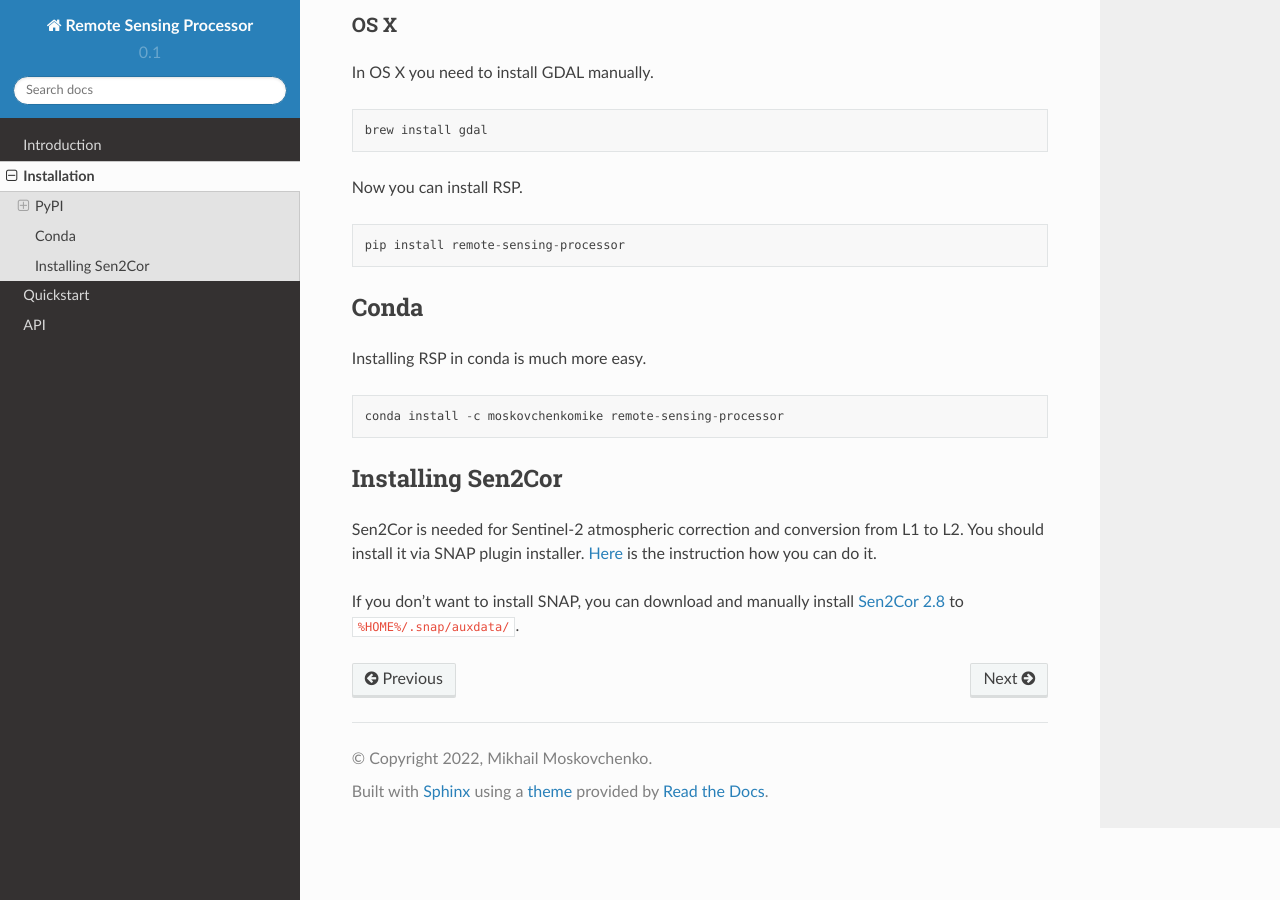
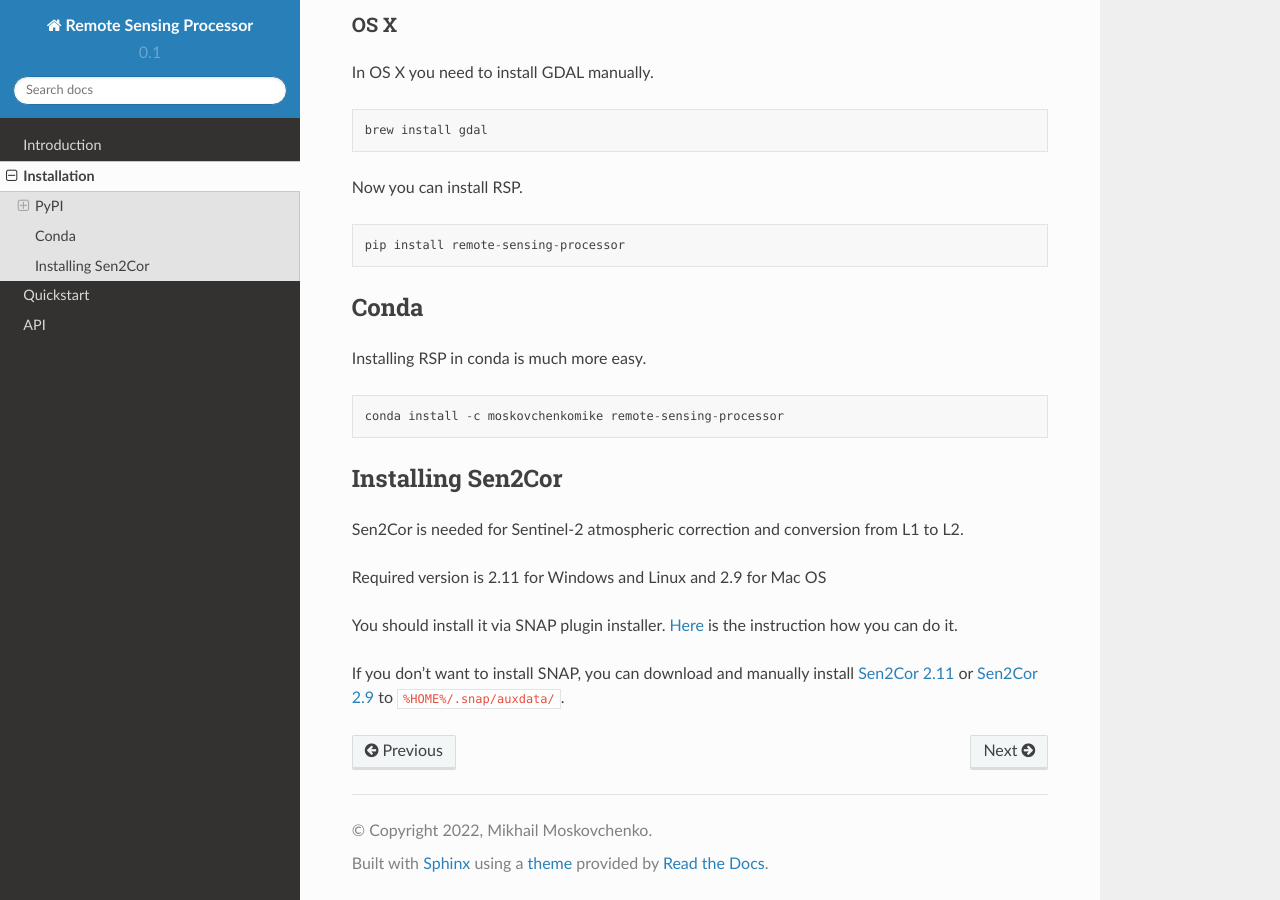
Before and after one commit to simonreise/remote-sensing-processor, a Sphinx documentation site: the page built from docs/install.md, in a window 1280 px wide and 900 px high, scrolled down 1335 px. Built offline with Sphinx 7.4.7 and the Read the Docs theme 2.0.0, drawn with Linux system fonts in a browser that asks for light colours.

Commit message:
Sen2Cor version requirement updated

```diff
--- a/docs/install.md
+++ b/docs/install.md
@@ -65,6 +65,10 @@ conda install -c moskovchenkomike remote-sensing-processor
 
 ## Installing Sen2Cor
 
-Sen2Cor is needed for Sentinel-2 atmospheric correction and conversion from L1 to L2. You should install it via SNAP plugin installer. [Here](http://wiki.awf.forst.uni-goettingen.de/wiki/index.php/Installation_of_SNAP) is the instruction how you can do it.
+Sen2Cor is needed for Sentinel-2 atmospheric correction and conversion from L1 to L2.
 
-If you don't want to install SNAP, you can download and manually install [Sen2Cor 2.8](http://step.esa.int/main/snap-supported-plugins/sen2cor/sen2cor_v2-8/) to `%HOME%/.snap/auxdata/`.
+Required version is 2.11 for Windows and Linux and 2.9 for Mac OS
+
+You should install it via SNAP plugin installer. [Here](http://wiki.awf.forst.uni-goettingen.de/wiki/index.php/Installation_of_SNAP) is the instruction how you can do it.
+
+If you don't want to install SNAP, you can download and manually install [Sen2Cor 2.11](http://step.esa.int/main/snap-supported-plugins/sen2cor/sen2cor-v2-11/) or [Sen2Cor 2.9](https://step.esa.int/main/snap-supported-plugins/sen2cor/sen2cor-v2-9/) to `%HOME%/.snap/auxdata/`.
```
Also changed, not shown: README.md (+1 -1 lines), 1 other file.
